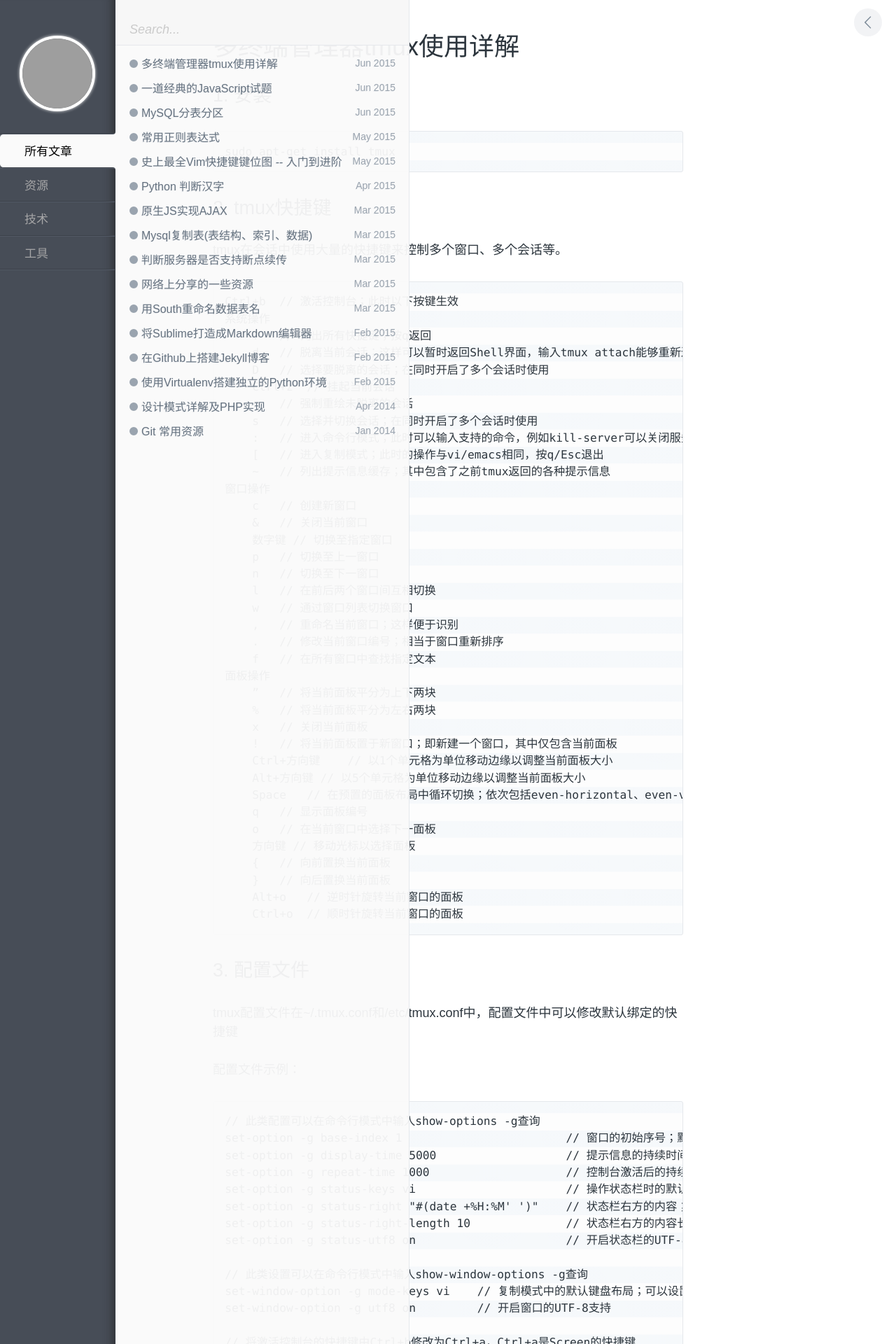
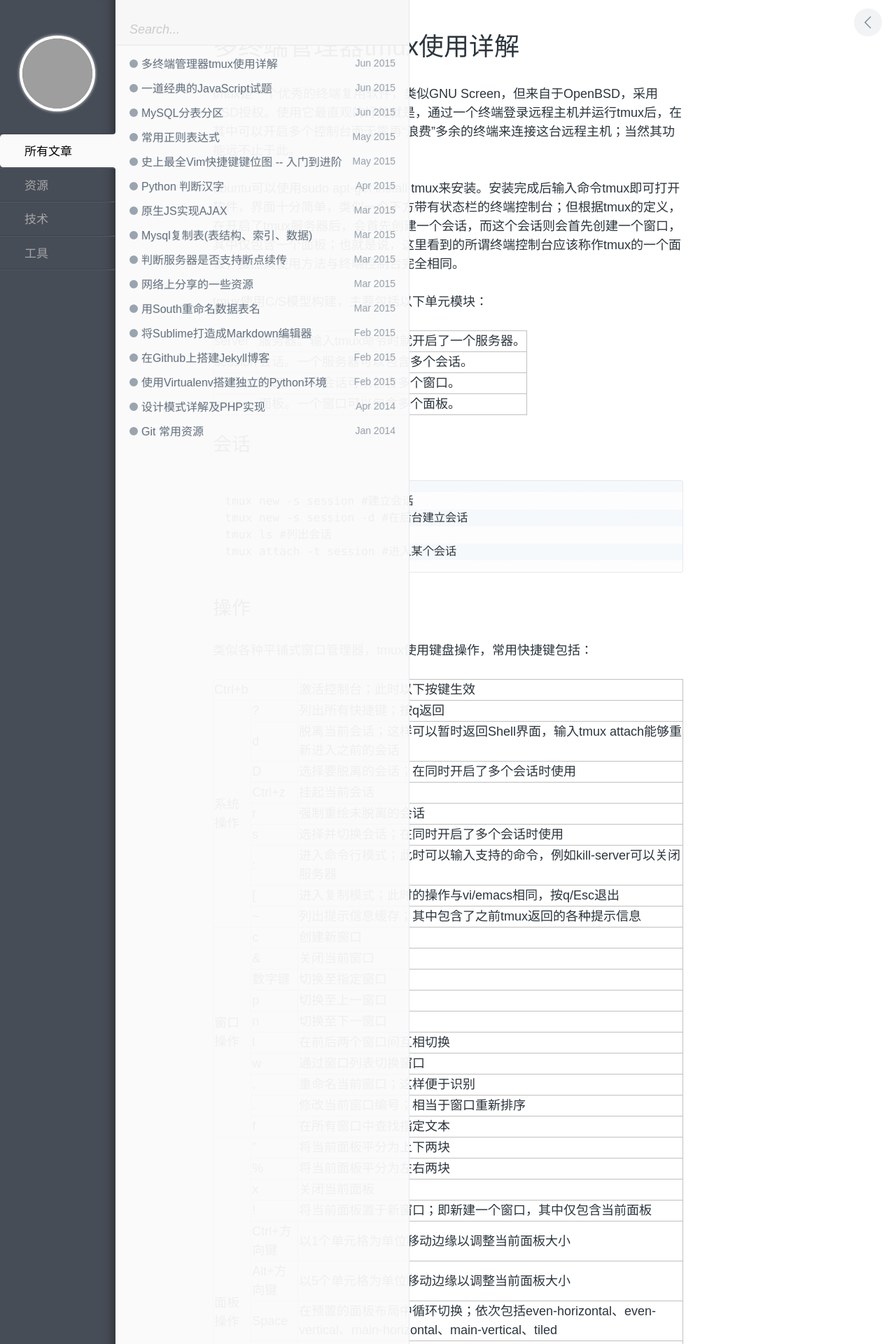
Before and after one commit to deweing/deweing.github.io, a Jekyll site: the page built from _posts/tool/2015-06-19-tmux.md, in a window 1280 px wide. Shown: the top 1920 px of the page at 70% size. Built offline with Jekyll 4.4.1, drawn with Linux system fonts in a browser that asks for light colours; some of the changed text lies outside the part shown; grey boxes are pictures that could not be loaded.

Commit message:
table css

````diff
--- a/_posts/tool/2015-06-19-tmux.md
+++ b/_posts/tool/2015-06-19-tmux.md
@@ -7,83 +7,277 @@
 description:
 ---
 
-## 1. 安装
+tmux是一个优秀的终端复用软件，类似GNU Screen，但来自于OpenBSD，采用BSD授权。使用它最直观的好处就是，通过一个终端登录远程主机并运行tmux后，在其中可以开启多个控制台而无需再“浪费”多余的终端来连接这台远程主机；当然其功能远不止于此。
+
+ubuntu可以使用sudo apt-get install tmux来安装。安装完成后输入命令tmux即可打开软件，界面十分简单，类似一个下方带有状态栏的终端控制台；但根据tmux的定义，在开启了tmux服务器后，会首先创建一个会话，而这个会话则会首先创建一个窗口，其中仅包含一个面板；也就是说，这里看到的所谓终端控制台应该称作tmux的一个面板，虽然其使用方法与终端控制台完全相同。
+
+tmux使用C/S模型构建，主要包括以下单元模块：
+
+<table class="table_border">
+    <tbody>
+        <tr>
+            <td>server</td>
+            <td>服务器。输入tmux命令时就开启了一个服务器。</td>
+        </tr>
+        <tr>
+            <td >session</td>
+            <td>会话。一个服务器可以包含多个会话。</td>
+        </tr>
+        <tr>
+            <td >window</td>
+            <td>窗口。一个会话可以包含多个窗口。</td>
+        </tr>
+        <tr>
+            <td >pane</td>
+            <td>面板。一个窗口可以包含多个面板。</td>
+        </tr>
+    </tbody>
+</table>
+
+## 会话
 
 ```
-sudo apt-get install tmux
+tmux new -s session #建立会话
+tmux new -s session -d #在后台建立会话
+tmux ls #列出会话
+tmux attach -t session #进入某个会话
 ```
 
-## 2. tmux快捷键
+## 操作
 
-tmux在会话中使用大量的快捷键来控制多个窗口、多个会话等。
+类似各种平铺式窗口管理器，tmux使用键盘操作，常用快捷键包括：
+
+<table class="table_border" >
+    <tbody>
+        <tr>
+            <td colspan="2">Ctrl+b</td>
+            <td>激活控制台；此时以下按键生效</td>
+        </tr>
+        <tr>
+            <td rowspan="9">系统操作</td>
+            <td>?</td>
+            <td>列出所有快捷键；按q返回</td>
+        </tr>
+        <tr>
+            <td>d</td>
+            <td>脱离当前会话；这样可以暂时返回Shell界面，输入tmux attach能够重新进入之前的会话</td>
+        </tr>
+        <tr>
+            <td>D</td>
+            <td>选择要脱离的会话；在同时开启了多个会话时使用</td>
+        </tr>
+        <tr>
+            <td>Ctrl+z</td>
+            <td>挂起当前会话</td>
+        </tr>
+        <tr>
+            <td>r</td>
+            <td>强制重绘未脱离的会话</td>
+        </tr>
+        <tr>
+            <td>s</td>
+            <td>选择并切换会话；在同时开启了多个会话时使用</td>
+        </tr>
+        <tr>
+            <td>:</td>
+            <td>进入命令行模式；此时可以输入支持的命令，例如kill-server可以关闭服务器</td>
+        </tr>
+        <tr>
+            <td>[</td>
+            <td>进入复制模式；此时的操作与vi/emacs相同，按q/Esc退出</td>
+        </tr>
+        <tr>
+            <td >~</td>
+            <td >列出提示信息缓存；其中包含了之前tmux返回的各种提示信息</td>
+        </tr>
+        <tr>
+            <td rowspan="10">窗口操作</td>
+            <td>c</td>
+            <td>创建新窗口</td>
+        </tr>
+        <tr>
+            <td>&amp;</td>
+            <td>关闭当前窗口</td>
+        </tr>
+        <tr>
+            <td>数字键</td>
+            <td>切换至指定窗口</td>
+        </tr>
+        <tr>
+            <td>p</td>
+            <td>切换至上一窗口</td>
+        </tr>
+        <tr>
+            <td>n</td>
+            <td>切换至下一窗口</td>
+        </tr>
+        <tr>
+            <td>l</td>
+            <td>在前后两个窗口间互相切换</td>
+        </tr>
+        <tr>
+            <td>w</td>
+            <td>通过窗口列表切换窗口</td>
+        </tr>
+        <tr>
+            <td>,</td>
+            <td>重命名当前窗口；这样便于识别</td>
+        </tr>
+        <tr>
+            <td>.</td>
+            <td>修改当前窗口编号；相当于窗口重新排序</td>
+        </tr>
+        <tr>
+            <td>f</td>
+            <td>在所有窗口中查找指定文本</td>
+        </tr>
+        <tr>
+            <td rowspan="14">面板操作</td>
+            <td class="col1 centeralign">”</td>
+            <td>将当前面板平分为上下两块</td>
+        </tr>
+        <tr>
+            <td >%</td>
+            <td >将当前面板平分为左右两块</td>
+        </tr>
+        <tr>
+            <td >x</td>
+            <td >关闭当前面板</td>
+        </tr>
+        <tr>
+            <td >!</td>
+            <td >将当前面板置于新窗口；即新建一个窗口，其中仅包含当前面板</td>
+        </tr>
+        <tr>
+            <td >Ctrl+方向键</td>
+            <td >以1个单元格为单位移动边缘以调整当前面板大小</td>
+        </tr>
+        <tr>
+            <td >Alt+方向键</td>
+            <td >以5个单元格为单位移动边缘以调整当前面板大小</td>
+        </tr>
+        <tr>
+            <td >Space</td>
+            <td >在预置的面板布局中循环切换；依次包括even-horizontal、even-vertical、main-horizontal、main-vertical、tiled</td>
+        </tr>
+        <tr>
+            <td >q</td>
+            <td >显示面板编号</td>
+        </tr>
+        <tr>
+            <td >o</td>
+            <td >在当前窗口中选择下一面板</td>
+        </tr>
+        <tr>
+            <td >方向键</td>
+            <td >移动光标以选择面板</td>
+        </tr>
+        <tr>
+            <td >{</td>
+            <td >向前置换当前面板</td>
+        </tr>
+        <tr>
+            <td >}</td>
+            <td >向后置换当前面板</td>
+        </tr>
+        <tr>
+            <td >Alt+o</td>
+            <td >逆时针旋转当前窗口的面板</td>
+        </tr>
+        <tr>
+            <td >Ctrl+o</td>
+            <td >顺时针旋转当前窗口的面板</td>
+        </tr>
+    </tbody>
+</table>
+
+## 配置
+
+tmux的系统级配置文件为/etc/tmux.conf，用户级配置文件为~/.tmux.conf。没有该文件新建一个即可。配置文件实际上就是tmux的命令集合，也就是说每行配置均可在进入命令行模式后输入生效。
+
+注意：更改配置之后需要重启tmux或者进入命令模式（按按键前缀后再按: )输入 source-file ~/.tmux.conf即可。
 
 ```
-Ctrl+b  // 激活控制台；此时以下按键生效
-系统操作
-    ?   // 列出所有快捷键；按q返回
-    d   // 脱离当前会话；这样可以暂时返回Shell界面，输入tmux attach能够重新进入之前的会话
-    D   // 选择要脱离的会话；在同时开启了多个会话时使用
-    Ctrl+z  // 挂起当前会话
-    r   // 强制重绘未脱离的会话
-    s   // 选择并切换会话；在同时开启了多个会话时使用
-    :   // 进入命令行模式；此时可以输入支持的命令，例如kill-server可以关闭服务器
-    [   // 进入复制模式；此时的操作与vi/emacs相同，按q/Esc退出
-    ~   // 列出提示信息缓存；其中包含了之前tmux返回的各种提示信息
-窗口操作
-    c   // 创建新窗口
-    &   // 关闭当前窗口
-    数字键 // 切换至指定窗口
-    p   // 切换至上一窗口
-    n   // 切换至下一窗口
-    l   // 在前后两个窗口间互相切换
-    w   // 通过窗口列表切换窗口
-    ,   // 重命名当前窗口；这样便于识别
-    .   // 修改当前窗口编号；相当于窗口重新排序
-    f   // 在所有窗口中查找指定文本
-面板操作
-    ”   // 将当前面板平分为上下两块
-    %   // 将当前面板平分为左右两块
-    x   // 关闭当前面板
-    !   // 将当前面板置于新窗口；即新建一个窗口，其中仅包含当前面板
-    Ctrl+方向键    // 以1个单元格为单位移动边缘以调整当前面板大小
-    Alt+方向键 // 以5个单元格为单位移动边缘以调整当前面板大小
-    Space   // 在预置的面板布局中循环切换；依次包括even-horizontal、even-vertical、main-horizontal、main-vertical、tiled
-    q   // 显示面板编号
-    o   // 在当前窗口中选择下一面板
-    方向键 // 移动光标以选择面板
-    {   // 向前置换当前面板
-    }   // 向后置换当前面板
-    Alt+o   // 逆时针旋转当前窗口的面板
-    Ctrl+o  // 顺时针旋转当前窗口的面板
+#将ctrl-r键设置为加载配置文件，并显示"reloaded!"信息
+bind C-r source-file ~/.tmux.conf \; display "Reloaded!"
 ```
 
-## 3. 配置文件
+copy-mode(复制模式)
 
-tmux配置文件在~/.tmux.conf和/etc/tmux.conf中，配置文件中可以修改默认绑定的快捷键
+a.PREFIX [ 进入复制模式
+b.按 space 开始复制，移动光标选择复制区域
+c.按 Enter 复制并退出copy-mode。
+d.将光标移动到指定位置，按 PREIFX ] 粘贴
 
-配置文件示例：
+在~/.tmux.conf中加入如下行，否则在VIM中复制模式无法完成操作
 
 ```
-// 此类配置可以在命令行模式中输入show-options -g查询
-set-option -g base-index 1                        // 窗口的初始序号；默认为0，这里设置为1
-set-option -g display-time 5000                   // 提示信息的持续时间；设置足够的时间以避免看不清提示，单位为毫秒
-set-option -g repeat-time 1000                    // 控制台激活后的持续时间；设置合适的时间以避免每次操作都要先激活控制台，单位为毫秒
-set-option -g status-keys vi                      // 操作状态栏时的默认键盘布局；可以设置为vi或emacs
-set-option -g status-right "#(date +%H:%M' ')"    // 状态栏右方的内容；这里的设置将得到类似23:59的显示
-set-option -g status-right-length 10              // 状态栏右方的内容长度；建议把更多的空间留给状态栏左方（用于列出当前窗口）
-set-option -g status-utf8 on                      // 开启状态栏的UTF-8支持
+setw -g mode-keys vi
+```
 
-// 此类设置可以在命令行模式中输入show-window-options -g查询
-set-window-option -g mode-keys vi    // 复制模式中的默认键盘布局；可以设置为vi或emacs
-set-window-option -g utf8 on         // 开启窗口的UTF-8支持
+重新连接到之前的窗口
 
-// 将激活控制台的快捷键由Ctrl+b修改为Ctrl+a，Ctrl+a是Screen的快捷键
-set-option -g prefix C-a
-unbind-key C-b
-bind-key C-a send-prefix
+```
+tmux attach
+```
 
-// 添加自定义快捷键
-bind-key z kill-session                     // 按z结束当前会话；相当于进入命令行模式后输入kill-session
-bind-key h select-layout even-horizontal    // 按h将当前面板布局切换为even-horizontal；相当于进入命令行模式后输入select-layout even-horizontal
-bind-key v select-layout even-vertical      // 按v将当前面板布局切换为even-vertical；相当于进入命令行模式后输入select-layout even-vertical
+不过如果没有会话会提示：
+
 ```
+no sessions
+```
+
+修改Tmux配置如果无分离终端则新建，在.tmux.conf加入如下行：
+
+```
+#将ctrl-r键设置为加载配置文件，并显示"reloaded!"信息
+bind C-r source-file ~/.tmux.conf \; display "Reloaded!"
+
+#tmux attach 如果无分离终端则新建
+new-session
+
+#此类配置可以在命令行模式中输入show-options -g查询
+set-option -g status-keys vi        #操作状态栏时的默认键盘布局；可以设置为vi或emacs
+set-option -g status-utf8 on        #开启状态栏的UTF-8支持
+
+#此类设置可以在命令行模式中输入show-window-options -g查询
+set-window-option -g mode-keys vi    #复制模式中的默认键盘布局；可以设置为vi或emacs
+set-window-option -g utf8 on        #开启窗口的UTF-8支持
+
+#选择分割的窗格,不需要松开ctrl键，多次跳转更方便
+bind C-k selectp -U            # 选择上窗格
+bind C-j selectp -D            # 选择下窗格
+bind C-h selectp -L            # 选择左窗格
+bind C-l selectp -R            # 选择右窗格
+
+#执行命令，比如 Manpage
+bind m command-prompt "splitw -h 'exec man %%'"
+```
+
+Start tmux on every shell login
+
+```
+vi ~/.bashrc
+```
+
+添加：
+
+```
+# If not running interactively, do not do anything
+[[ $- != *i* ]] && return
+[[ $TERM != screen* ]] && exec tmux
+```
+
+详细参考：[https://wiki.archlinux.org/index.php/Tmux#Start_tmux_on_every_shell_login](https://wiki.archlinux.org/index.php/Tmux#Start_tmux_on_every_shell_login)
+
+这样做，会使每一个该用户下的终端都进入tmux。如果需要ssh到其他机子上，进入其上的tmux 或 screen，会导致快捷键冲突以及显示混乱。
+
+参考：
+
+1.[https://wiki.freebsdchina.org/software/t/tmux?utm_source=twitterfeed&utm_medium=twitter](https://wiki.freebsdchina.org/software/t/tmux?utm_source=twitterfeed&utm_medium=twitter)
+2.[http://linuxtoy.org/archives/from-screen-to-tmux.html](http://linuxtoy.org/archives/from-screen-to-tmux.html)
+3.[http://linuxtoy.org/archives/from-screen-to-tmux.html](http://linuxtoy.org/archives/from-screen-to-tmux.html)
+4.[http://os.51cto.com/art/200908/144275.htm](http://os.51cto.com/art/200908/144275.htm)
+5.[http://blog.onovps.com/archives/tmux-attach.html](http://blog.onovps.com/archives/tmux-attach.html)
+6.[http://tmux.sourceforge.net/](http://tmux.sourceforge.net/)
+7.[http://www.cnblogs.com/congbo/archive/2012/08/30/2649420.html](http://www.cnblogs.com/congbo/archive/2012/08/30/2649420.html)
--- a/assets/css/style.css
+++ b/assets/css/style.css
@@ -1243,3 +1243,16 @@
   color: #2aa198; }
 
 /* Literal.Number.Integer.Long */
+
+
+.table_border {
+    border:1px solid silver;
+    border-collapse:collapse;
+    word-break:break-word
+}
+
+.table_border td {
+    border:1px solid silver;
+    border-collapse:collapse;
+    word-break:break-word
+}
````
Also changed, not shown: _posts/tech/2015-05-25-regex-expression.md (+1 -1 lines).
